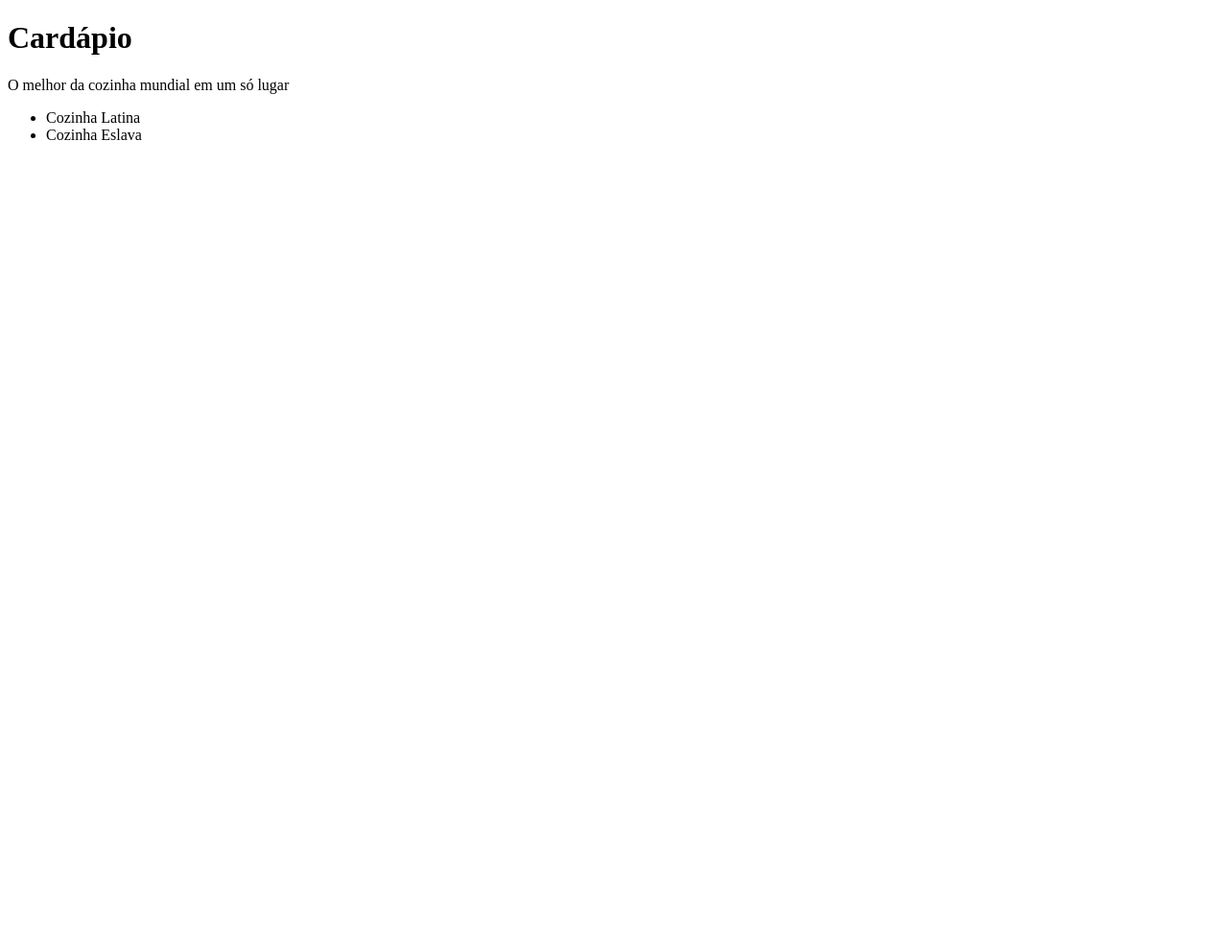
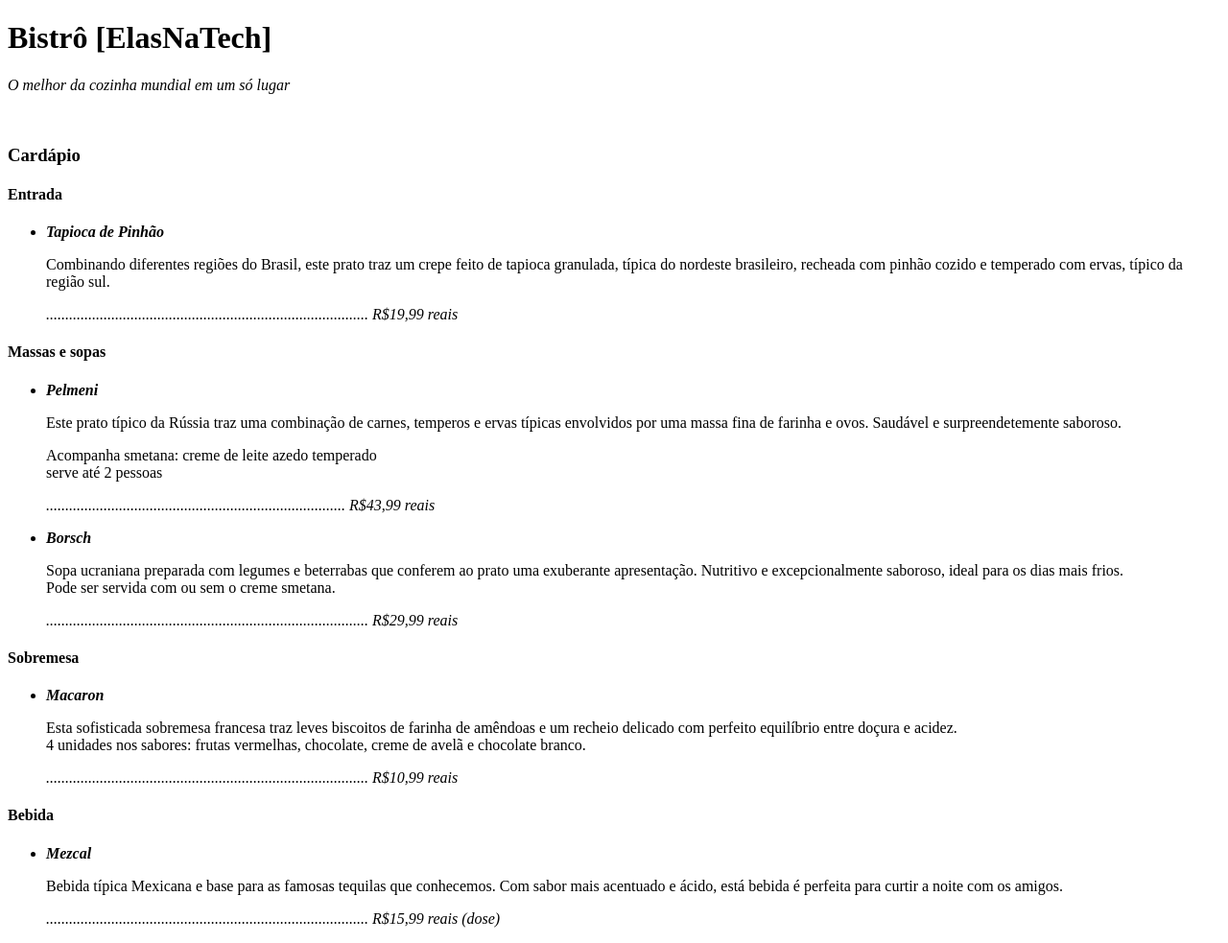
Before and after one commit to adrielyyamamotto/cardapio, a plain HTML site: page index.html in a window 1280 px wide. Shown: the whole page at 96% size. Before the commit the page ends 800 px from the top, so only its background shows below. Drawn offline with Linux system fonts and the light colour scheme.

Commit message:
itens do cardápio bruto, sem estilo

```diff
--- a/index.html
+++ b/index.html
@@ -3,14 +3,40 @@
 <head>
     <meta charset="UTF-8">
     <meta name="viewport" content="width=device-width, initial-scale=1.0">
-    <title>Cardápio</title>
+    <title>Bistrô [ElasNaTech]</title>
 </head>
 <body>
-    <h1>Cardápio</h1>
-        <p>O melhor da cozinha mundial em um só lugar</p>
-        <ul>
-            <li>Cozinha Latina</li>
-            <li>Cozinha Eslava</li>
-        </ul>
+    <h1>Bistrô [ElasNaTech]</h1>
+        <p><i>O melhor da cozinha mundial em um só lugar</i></p>
+    <br>
+    <h3>Cardápio</h3>
+       <h4>Entrada</h4>
+       <ul>
+        <li><b><i>Tapioca de Pinhão</i></b></li>
+        <p>Combinando diferentes regiões do Brasil, este prato traz um crepe feito de tapioca granulada, típica do nordeste brasileiro, recheada com pinhão cozido e temperado com ervas, típico da região sul.</p>
+        <p><i>.................................................................................... R$19,99 reais</i></p>
+       </ul>
+       <h4>Massas e sopas</h4>
+       <ul>
+        <li><b><i>Pelmeni</i></b></li>
+        <p>Este prato típico da Rússia traz uma combinação de carnes, temperos e ervas típicas envolvidos por uma massa fina de farinha e ovos. Saudável e surpreendetemente saboroso.</p>
+        <p>Acompanha smetana: creme de leite azedo temperado <br> serve até 2 pessoas</p>
+        <p><i>.............................................................................. R$43,99 reais</i></p>
+        <li><b><i>Borsch</i></b></li>
+        <p>Sopa ucraniana preparada com legumes e beterrabas que conferem ao prato uma exuberante apresentação. Nutritivo e excepcionalmente saboroso, ideal para os dias mais frios.<br>Pode ser servida com ou sem o creme smetana.</p>
+        <p><i>.................................................................................... R$29,99 reais</i></p>
+       </ul>
+       <h4>Sobremesa</h4>
+       <ul>
+        <li><b><i>Macaron</i></b></li>
+        <p>Esta sofisticada sobremesa francesa traz leves biscoitos de farinha de amêndoas e um recheio delicado com perfeito equilíbrio entre doçura e acidez. <br>4 unidades nos sabores: frutas vermelhas, chocolate, creme de avelã e chocolate branco.</p>
+        <p><i>.................................................................................... R$10,99 reais</i></p>
+       </ul>
+       <h4>Bebida</h4>
+       <ul>
+        <li><b><i>Mezcal</i></b></li>
+        <p>Bebida típica Mexicana e base para as famosas tequilas que conhecemos. Com sabor mais acentuado e ácido, está bebida é perfeita para curtir a noite com os amigos.</p>
+        <p><i>.................................................................................... R$15,99 reais (dose)</i></p>
+       </ul>
 </body>
 </html>
```
Also changed, not shown: img/drink-mezcal.jpg (added), img/macarrons.jpg (added), img/tapioca-pinhão.jpg (added), 2 other files.
